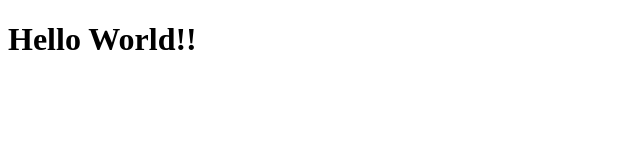
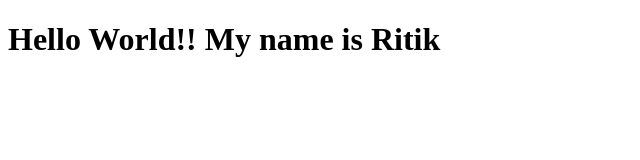
Before and after one commit to RitikBaba/git-tutorial, a plain HTML site: page index.html in a window 1280 px wide. Shown: the whole page, without its empty margins (0-640 px from the left). Drawn offline with Linux system fonts and the light colour scheme.

Commit message:
modified index.html

```diff
--- a/index.html
+++ b/index.html
@@ -7,6 +7,6 @@
     <title>Document</title>
 </head>
 <body>
-    <H1>Hello World!!</H1>
+    <H1>Hello World!! My name is Ritik</H1>
 </body>
 </html>
```
